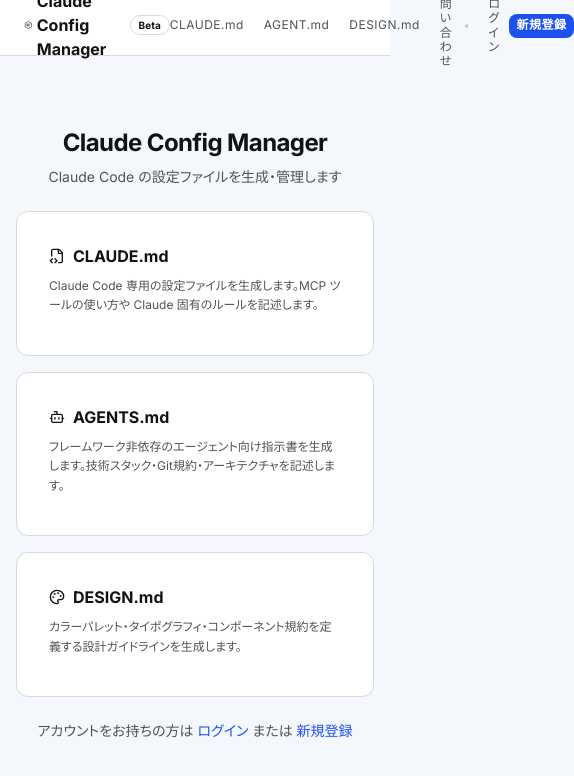
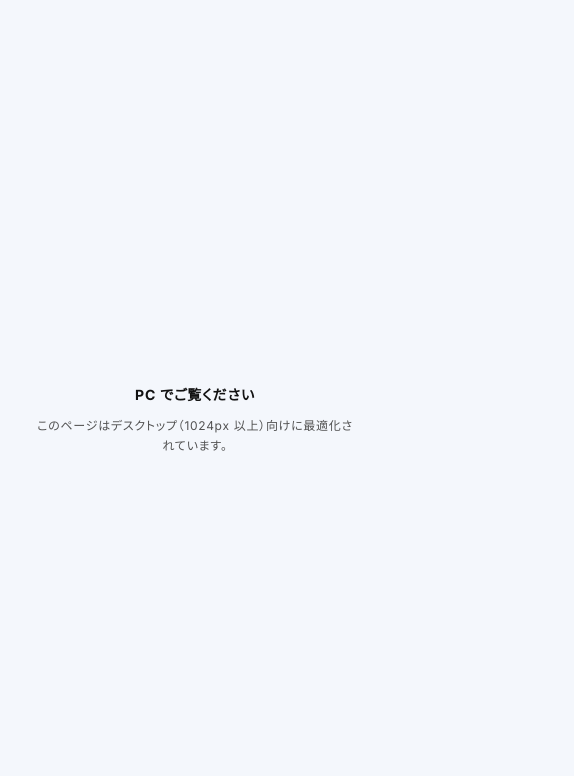
Before and after one commit to shu-ship555/claudemd-hub, a Next.js app: page / in a window 390 px wide. Shown: the top 776 px of the page, 574 px wide, since content can reach past the window. Built offline with nearby package versions, Linux system fonts and the light colour scheme; no server answers.

Commit message:
fix: display sp

```diff
--- a/app/design/page.tsx
+++ b/app/design/page.tsx
@@ -659,11 +659,6 @@
 
   return (
     <>
-      <div className="lg:hidden fixed inset-0 z-50 flex flex-col items-center justify-center bg-background gap-3 px-8 text-center">
-        <p className="text-sm leading-[120%] tracking-[0.06em] font-bold text-foreground">PC でご覧ください</p>
-        <p className="text-xs leading-[170%] tracking-[0.06em] text-muted-foreground">このページはデスクトップ（1024px 以上）向けに最適化されています。</p>
-      </div>
-
       <main className="w-full max-w-7xl mx-auto px-6 pt-10 pb-12">
         <div className={isCustom ? "grid gap-6 lg:grid-cols-[160px_1fr_1fr]" : "grid gap-12 lg:grid-cols-2"}>
           {/* Wizard TOC — カスタム時のみ表示 */}
--- a/app/layout.tsx
+++ b/app/layout.tsx
@@ -39,7 +39,13 @@
     >
       <body className="min-h-full flex flex-col bg-background text-foreground">
         <Providers>
-          <DashboardHeader title="Claude Config Manager" />
+          <div className="lg:hidden fixed inset-0 z-50 flex flex-col items-center justify-center bg-background gap-3 px-8 text-center">
+            <p className="text-sm leading-[120%] tracking-[0.06em] font-bold text-foreground">PC でご覧ください</p>
+            <p className="text-xs leading-[170%] tracking-[0.06em] text-muted-foreground">このページはデスクトップ（1024px 以上）向けに最適化されています。</p>
+          </div>
+          <div className="hidden lg:block">
+            <DashboardHeader title="Claude Config Manager" />
+          </div>
           {children}
         </Providers>
       </body>
```
Also changed, not shown: 1 other file (tests, documents, lock files or other folders).
